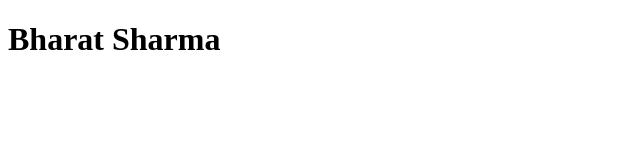
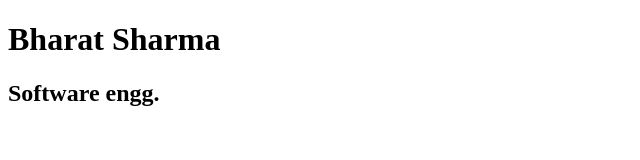
Before and after one commit to uv-5/testProject, a plain HTML site: page index.html in a window 1280 px wide. Shown: the whole page, without its empty margins (0-640 px from the left). Drawn offline with Linux system fonts and the light colour scheme.

Commit message:
made some changes

```diff
--- a/index.html
+++ b/index.html
@@ -7,5 +7,6 @@
 </head>
 <body>
     <h1>Bharat Sharma </h1>
+    <h2>Software engg.</h2>
 </body>
 </html>
```
